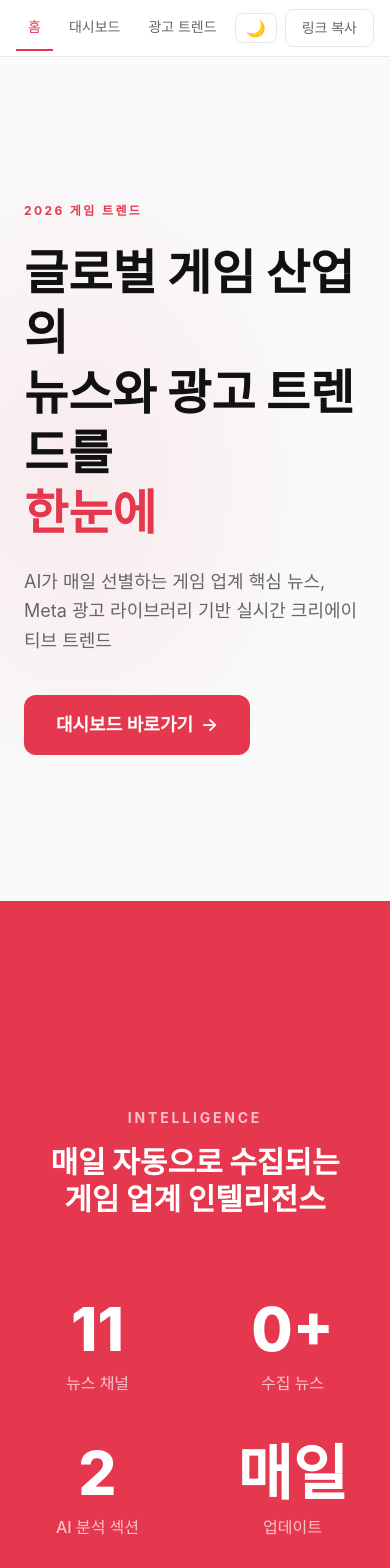
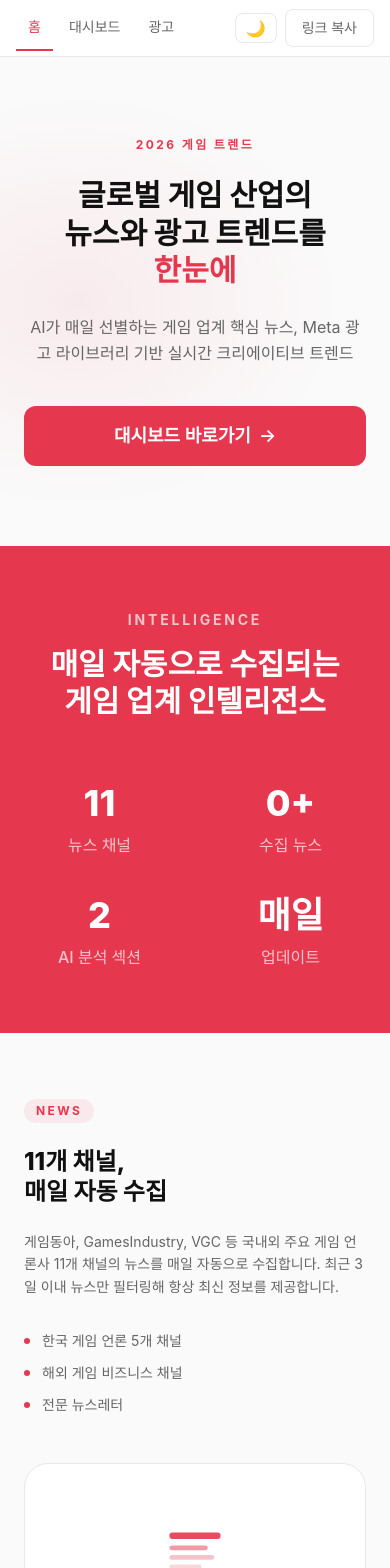
Before and after one commit to codinghyunman2/Game-Trend-Dashboard, a Next.js app in the folder defense-ads-dashboard/: page / in a window 390 px wide. Shown: the top 1568 px of the page. Built offline with nearby package versions, Linux system fonts and the light colour scheme; no server answers; a web font is replaced by a local one.

Commit message:
feat: 랜딩 페이지 모바일 반응형 + 레이아웃 높이/정렬 수정
Co-Authored-By: Claude Sonnet 4.6 <noreply@anthropic.com>

```diff
--- a/defense-ads-dashboard/app/page.tsx
+++ b/defense-ads-dashboard/app/page.tsx
@@ -48,12 +48,12 @@ export default function LandingPage() {
 
       {/* 섹션 1 — 히어로 */}
       <section
-        className="min-h-screen flex items-center px-6 lg:px-20"
+        className="flex flex-col items-center justify-center text-center px-6 lg:px-20 py-20 lg:py-32"
         style={{
           background: 'radial-gradient(ellipse at 20% 50%, var(--color-accent-soft) 0%, transparent 60%)',
         }}
       >
-        <div className="max-w-3xl w-full">
+        <div className="max-w-3xl w-full mx-auto">
           <p
             className="text-xs font-bold tracking-[0.2em] uppercase mb-6"
             style={{ color: 'var(--color-accent)' }}
@@ -61,7 +61,7 @@ export default function LandingPage() {
             2026 게임 트렌드
           </p>
           <h1
-            className="text-5xl sm:text-6xl lg:text-7xl font-extrabold leading-tight mb-6"
+            className="text-3xl sm:text-5xl lg:text-7xl font-extrabold leading-tight mb-6"
             style={{ color: 'var(--color-text-primary)' }}
           >
             글로벌 게임 산업의
@@ -71,7 +71,7 @@ export default function LandingPage() {
             <span style={{ color: 'var(--color-accent)' }}>한눈에</span>
           </h1>
           <p
-            className="text-lg sm:text-xl mb-10 max-w-2xl leading-relaxed"
+            className="text-base sm:text-xl mb-10 max-w-2xl mx-auto leading-relaxed"
             style={{ color: 'var(--color-text-secondary)' }}
           >
             AI가 매일 선별하는 게임 업계 핵심 뉴스, Meta 광고 라이브러리 기반 실시간 크리에이티브 트렌드
@@ -79,8 +79,8 @@ export default function LandingPage() {
           <Link
             href="/dashboard"
             prefetch={true}
-            className="inline-flex items-center gap-2 px-8 py-4 rounded-xl text-white font-semibold text-lg transition-all hover:scale-105 hover:opacity-90"
-            style={{ background: 'var(--color-accent)' }}
+            className="inline-flex items-center justify-center gap-2 px-8 py-4 rounded-xl text-white font-semibold text-lg transition-all hover:scale-105 hover:opacity-90 w-full sm:w-auto"
+            style={{ background: 'var(--color-accent)', minHeight: '44px' }}
           >
             대시보드 바로가기
             <span aria-hidden>→</span>
@@ -90,38 +90,38 @@ export default function LandingPage() {
 
       {/* 섹션 2 — 숫자 지표 */}
       <section
-        className="min-h-screen flex flex-col items-center justify-center px-6 lg:px-20"
+        className="flex flex-col items-center justify-center px-6 lg:px-20 py-16 lg:py-24"
         style={{ background: 'var(--color-accent)' }}
       >
         <p className="text-sm font-bold tracking-[0.2em] uppercase mb-4 text-white/70">
           Intelligence
         </p>
-        <h2 className="text-3xl sm:text-4xl lg:text-5xl font-extrabold text-white text-center mb-20 max-w-2xl leading-tight">
+        <h2 className="text-3xl sm:text-4xl lg:text-5xl font-extrabold text-white text-center mb-16 max-w-2xl leading-tight">
           매일 자동으로 수집되는
           <br />
           게임 업계 인텔리전스
         </h2>
-        <div className="grid grid-cols-2 lg:grid-cols-4 gap-12 lg:gap-20 w-full max-w-4xl">
+        <div className="grid grid-cols-2 lg:grid-cols-4 gap-10 lg:gap-20 w-full max-w-4xl">
           <div className="flex flex-col items-center text-center">
-            <p className="text-6xl sm:text-7xl font-extrabold text-white leading-none mb-3">
+            <p className="text-4xl sm:text-6xl lg:text-7xl font-extrabold text-white leading-none mb-3">
               {channelCount}
             </p>
             <p className="text-white/70 font-medium">뉴스 채널</p>
           </div>
           <div className="flex flex-col items-center text-center">
-            <p className="text-6xl sm:text-7xl font-extrabold text-white leading-none mb-3">
+            <p className="text-4xl sm:text-6xl lg:text-7xl font-extrabold text-white leading-none mb-3">
               {newsCount === null ? '—' : `${newsCountAnimated}+`}
             </p>
             <p className="text-white/70 font-medium">수집 뉴스</p>
           </div>
           <div className="flex flex-col items-center text-center">
-            <p className="text-6xl sm:text-7xl font-extrabold text-white leading-none mb-3">
+            <p className="text-4xl sm:text-6xl lg:text-7xl font-extrabold text-white leading-none mb-3">
               {aiCount}
             </p>
             <p className="text-white/70 font-medium">AI 분석 섹션</p>
           </div>
           <div className="flex flex-col items-center text-center">
-            <p className="text-6xl sm:text-7xl font-extrabold text-white leading-none mb-3">
+            <p className="text-4xl sm:text-6xl lg:text-7xl font-extrabold text-white leading-none mb-3">
               매일
             </p>
             <p className="text-white/70 font-medium">업데이트</p>
@@ -131,10 +131,10 @@ export default function LandingPage() {
 
       {/* 섹션 3 — 게임 뉴스 */}
       <section
-        className="min-h-screen flex items-center px-6 lg:px-20 py-20"
+        className="px-6 lg:px-20 py-16 lg:py-24"
         style={{ backgroundColor: 'var(--color-bg)' }}
       >
-        <div className="max-w-6xl w-full mx-auto grid grid-cols-1 lg:grid-cols-2 gap-16 items-center">
+        <div className="max-w-6xl w-full mx-auto grid grid-cols-1 lg:grid-cols-2 gap-12 lg:gap-16 items-center">
           {/* 텍스트 */}
           <div>
             <span
@@ -144,7 +144,7 @@ export default function LandingPage() {
               NEWS
             </span>
             <h2
-              className="text-4xl sm:text-5xl font-extrabold leading-tight mb-6"
+              className="text-2xl sm:text-4xl lg:text-5xl font-extrabold leading-tight mb-6"
               style={{ color: 'var(--color-text-primary)' }}
             >
               11개 채널,
@@ -152,7 +152,7 @@ export default function LandingPage() {
               매일 자동 수집
             </h2>
             <p
-              className="text-lg leading-relaxed mb-8"
+              className="text-sm sm:text-lg leading-relaxed mb-8"
               style={{ color: 'var(--color-text-secondary)' }}
             >
               게임동아, GamesIndustry, VGC 등 국내외 주요 게임 언론사 11개 채널의 뉴스를 매일 자동으로 수집합니다.
@@ -165,14 +165,14 @@ export default function LandingPage() {
                     className="w-1.5 h-1.5 rounded-full flex-shrink-0"
                     style={{ background: 'var(--color-accent)' }}
                   />
-                  <span style={{ color: 'var(--color-text-secondary)' }}>{item}</span>
+                  <span className="text-sm sm:text-base" style={{ color: 'var(--color-text-secondary)' }}>{item}</span>
                 </li>
               ))}
             </ul>
           </div>
           {/* 비주얼 */}
           <div
-            className="rounded-3xl p-10 flex flex-col items-center justify-center gap-6 min-h-[320px]"
+            className="rounded-3xl p-10 flex flex-col items-center justify-center gap-6 min-h-[280px] lg:min-h-[320px]"
             style={{ backgroundColor: 'var(--color-surface)', border: '1px solid var(--color-border)' }}
           >
             <svg viewBox="0 0 80 80" className="w-16 h-16" fill="none" aria-hidden>
@@ -199,13 +199,13 @@ export default function LandingPage() {
 
       {/* 섹션 4 — AI 분석 */}
       <section
-        className="min-h-screen flex items-center px-6 lg:px-20 py-20"
+        className="px-6 lg:px-20 py-16 lg:py-24"
         style={{ backgroundColor: 'var(--color-surface)' }}
       >
-        <div className="max-w-6xl w-full mx-auto grid grid-cols-1 lg:grid-cols-2 gap-16 items-center">
+        <div className="max-w-6xl w-full mx-auto grid grid-cols-1 lg:grid-cols-2 gap-12 lg:gap-16 items-center">
           {/* 비주얼 (좌) */}
           <div
-            className="rounded-3xl p-10 flex flex-col items-center justify-center gap-6 min-h-[320px] order-2 lg:order-1"
+            className="rounded-3xl p-10 flex flex-col items-center justify-center gap-6 min-h-[280px] lg:min-h-[320px] order-2 lg:order-1"
             style={{ backgroundColor: 'var(--color-card)', border: '1px solid var(--color-border)' }}
           >
             <svg viewBox="0 0 80 80" className="w-16 h-16" fill="none" aria-hidden>
@@ -238,7 +238,7 @@ export default function LandingPage() {
               AI
             </span>
             <h2
-              className="text-4xl sm:text-5xl font-extrabold leading-tight mb-6"
+              className="text-2xl sm:text-4xl lg:text-5xl font-extrabold leading-tight mb-6"
               style={{ color: 'var(--color-text-primary)' }}
             >
               매일 Top 5
@@ -246,7 +246,7 @@ export default function LandingPage() {
               자동 선별
             </h2>
             <p
-              className="text-lg leading-relaxed mb-8"
+              className="text-sm sm:text-lg leading-relaxed mb-8"
               style={{ color: 'var(--color-text-secondary)' }}
             >
               Claude AI가 수집된 뉴스 중 게임 업계 실무자에게 가장 중요한 Top 5를 매일 자동으로 선별합니다.
@@ -259,7 +259,7 @@ export default function LandingPage() {
                     className="w-1.5 h-1.5 rounded-full flex-shrink-0"
                     style={{ background: 'var(--color-accent)' }}
                   />
-                  <span style={{ color: 'var(--color-text-secondary)' }}>{item}</span>
+                  <span className="text-sm sm:text-base" style={{ color: 'var(--color-text-secondary)' }}>{item}</span>
                 </li>
               ))}
             </ul>
@@ -269,10 +269,10 @@ export default function LandingPage() {
 
       {/* 섹션 5 — 광고 트렌드 */}
       <section
-        className="min-h-screen flex items-center px-6 lg:px-20 py-20"
+        className="px-6 lg:px-20 py-16 lg:py-24"
         style={{ backgroundColor: 'var(--color-bg)' }}
       >
-        <div className="max-w-6xl w-full mx-auto grid grid-cols-1 lg:grid-cols-2 gap-16 items-center">
+        <div className="max-w-6xl w-full mx-auto grid grid-cols-1 lg:grid-cols-2 gap-12 lg:gap-16 items-center">
           {/* 텍스트 */}
           <div>
             <span
@@ -282,7 +282,7 @@ export default function LandingPage() {
               ADS
             </span>
             <h2
-              className="text-4xl sm:text-5xl font-extrabold leading-tight mb-6"
+              className="text-2xl sm:text-4xl lg:text-5xl font-extrabold leading-tight mb-6"
               style={{ color: 'var(--color-text-primary)' }}
             >
               Meta 광고 라이브러리
@@ -290,7 +290,7 @@ export default function LandingPage() {
               기반 크리에이티브 트렌드
             </h2>
             <p
-              className="text-lg leading-relaxed mb-8"
+              className="text-sm sm:text-lg leading-relaxed mb-8"
               style={{ color: 'var(--color-text-secondary)' }}
             >
               Meta 광고 라이브러리 API를 통해 디펜스 장르 모바일 게임의 광고 소재를 수집하고 분석합니다.
@@ -303,14 +303,14 @@ export default function LandingPage() {
                     className="w-1.5 h-1.5 rounded-full flex-shrink-0"
                     style={{ background: 'var(--color-accent)' }}
                   />
-                  <span style={{ color: 'var(--color-text-secondary)' }}>{item}</span>
+                  <span className="text-sm sm:text-base" style={{ color: 'var(--color-text-secondary)' }}>{item}</span>
                 </li>
               ))}
             </ul>
           </div>
           {/* 비주얼 */}
           <div
-            className="rounded-3xl p-10 flex flex-col items-center justify-center gap-6 min-h-[320px]"
+            className="rounded-3xl p-10 flex flex-col items-center justify-center gap-6 min-h-[280px] lg:min-h-[320px]"
             style={{ backgroundColor: 'var(--color-surface)', border: '1px solid var(--color-border)' }}
           >
             <svg viewBox="0 0 80 80" className="w-16 h-16" fill="none" aria-hidden>
@@ -336,14 +336,14 @@ export default function LandingPage() {
 
       {/* 섹션 6 — CTA */}
       <section
-        className="min-h-[50vh] flex flex-col items-center justify-center px-6 py-20 text-center"
+        className="flex flex-col items-center justify-center px-6 py-16 lg:py-24 text-center"
         style={{
           background: 'radial-gradient(ellipse at 50% 100%, var(--color-accent-soft) 0%, transparent 60%)',
           backgroundColor: 'var(--color-surface)',
         }}
       >
         <h2
-          className="text-4xl sm:text-5xl font-extrabold mb-6"
+          className="text-3xl sm:text-4xl lg:text-5xl font-extrabold mb-6"
           style={{ color: 'var(--color-text-primary)' }}
         >
           지금 바로 시작하세요
@@ -351,8 +351,8 @@ export default function LandingPage() {
         <Link
           href="/dashboard"
           prefetch={true}
-          className="inline-flex items-center gap-2 px-8 py-4 rounded-xl text-white font-semibold text-lg transition-all hover:scale-105 hover:opacity-90 mb-6"
-          style={{ background: 'var(--color-accent)' }}
+          className="inline-flex items-center justify-center gap-2 px-8 py-4 rounded-xl text-white font-semibold text-lg transition-all hover:scale-105 hover:opacity-90 mb-6 w-full sm:w-auto"
+          style={{ background: 'var(--color-accent)', minHeight: '44px' }}
         >
           대시보드 바로가기
           <span aria-hidden>→</span>
--- a/defense-ads-dashboard/components/NavBar.tsx
+++ b/defense-ads-dashboard/components/NavBar.tsx
@@ -9,9 +9,9 @@ export default function NavBar() {
   const pathname = usePathname()
 
   const links = [
-    { href: '/', label: '홈' },
-    { href: '/dashboard', label: '대시보드' },
-    { href: '/dashboard/ads', label: '광고 트렌드' },
+    { href: '/', label: '홈', labelMobile: '홈' },
+    { href: '/dashboard', label: '대시보드', labelMobile: '대시보드' },
+    { href: '/dashboard/ads', label: '광고 트렌드', labelMobile: '광고' },
   ]
 
   return (
@@ -38,7 +38,8 @@ export default function NavBar() {
                       borderBottom: isActive ? '2px solid var(--color-accent)' : '2px solid transparent',
                     }}
                   >
-                    {link.label}
+                    <span className="sm:hidden">{link.labelMobile}</span>
+                    <span className="hidden sm:inline">{link.label}</span>
                   </Link>
                 )
               })}
```
Also changed, not shown: 1 other file (tests, documents, lock files or other folders).
